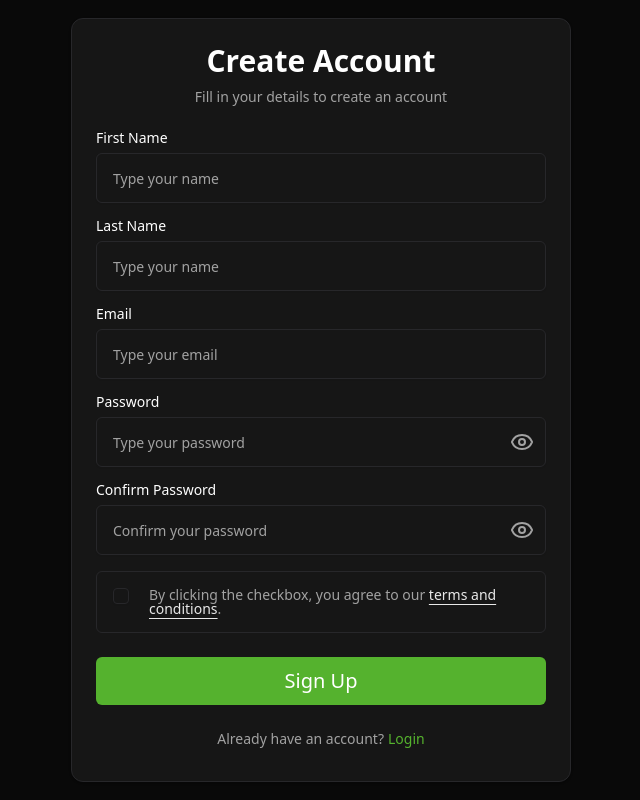
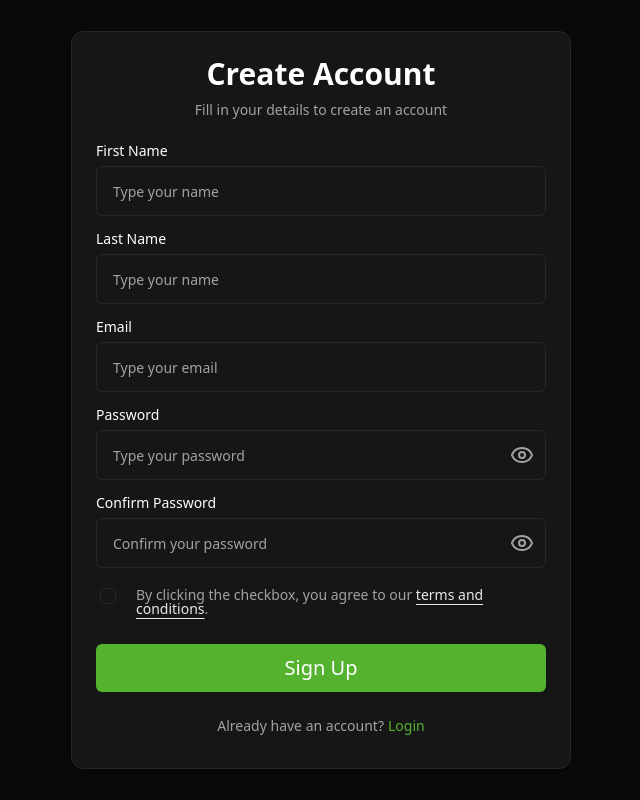
Before and after one commit to nicolasandreos/Fintrack, a React (Vite) app: page /signup in a window 1280 px wide. Shown: the whole page, without its empty margins (319-959 px from the left). Built offline with nearby package versions, Linux system fonts and the light colour scheme; a web font is replaced by a local one.

Commit message:
chore: setup

```diff
--- a/package.json
+++ b/package.json
@@ -13,6 +13,8 @@
   "dependencies": {
     "@hookform/resolvers": "^5.2.2",
     "@tailwindcss/vite": "^4.1.18",
+    "@tanstack/react-query": "^5.90.20",
+    "axios": "^1.13.5",
     "class-variance-authority": "^0.7.1",
     "clsx": "^2.1.1",
     "eslint-config-prettier": "^10.1.8",
--- /dev/null
+++ b/src/lib/axios.js
@@ -0,0 +1,8 @@
+import axios from "axios";
+
+const api = axios.create({
+  baseURL: "https://fullstackclub-finance-dashboard-api.onrender.com/docs",
+  headers: {
+    "Content-Type": "application/json",
+  },
+});
--- a/src/main.jsx
+++ b/src/main.jsx
@@ -1,5 +1,6 @@
 import "./index.css";
 
+import { QueryClient, QueryClientProvider } from "@tanstack/react-query";
 import { StrictMode } from "react";
 import { createRoot } from "react-dom/client";
 import { createBrowserRouter } from "react-router";
@@ -29,8 +30,11 @@ const router = createBrowserRouter([
   },
 ]);
 
+const queryClient = new QueryClient();
+
 createRoot(document.getElementById("root")).render(
   <StrictMode>
+    <QueryClientProvider client={queryClient} />
     <RouterProvider router={router} />
   </StrictMode>
 );
--- a/src/pages/SignUp.jsx
+++ b/src/pages/SignUp.jsx
@@ -164,7 +164,7 @@ const SignUpPage = () => {
                 control={formSettings.control}
                 name="terms"
                 render={({ field }) => (
-                  <FormItem className="flex flex-row items-start space-y-0 space-x-3 rounded-md border p-4">
+                  <FormItem className="flex flex-row items-start space-y-0 space-x-3 rounded-md p-1">
                     <FormControl>
                       <Checkbox
                         checked={field.value}
```
Also changed, not shown: 1 other file (tests, documents, lock files or other folders).
